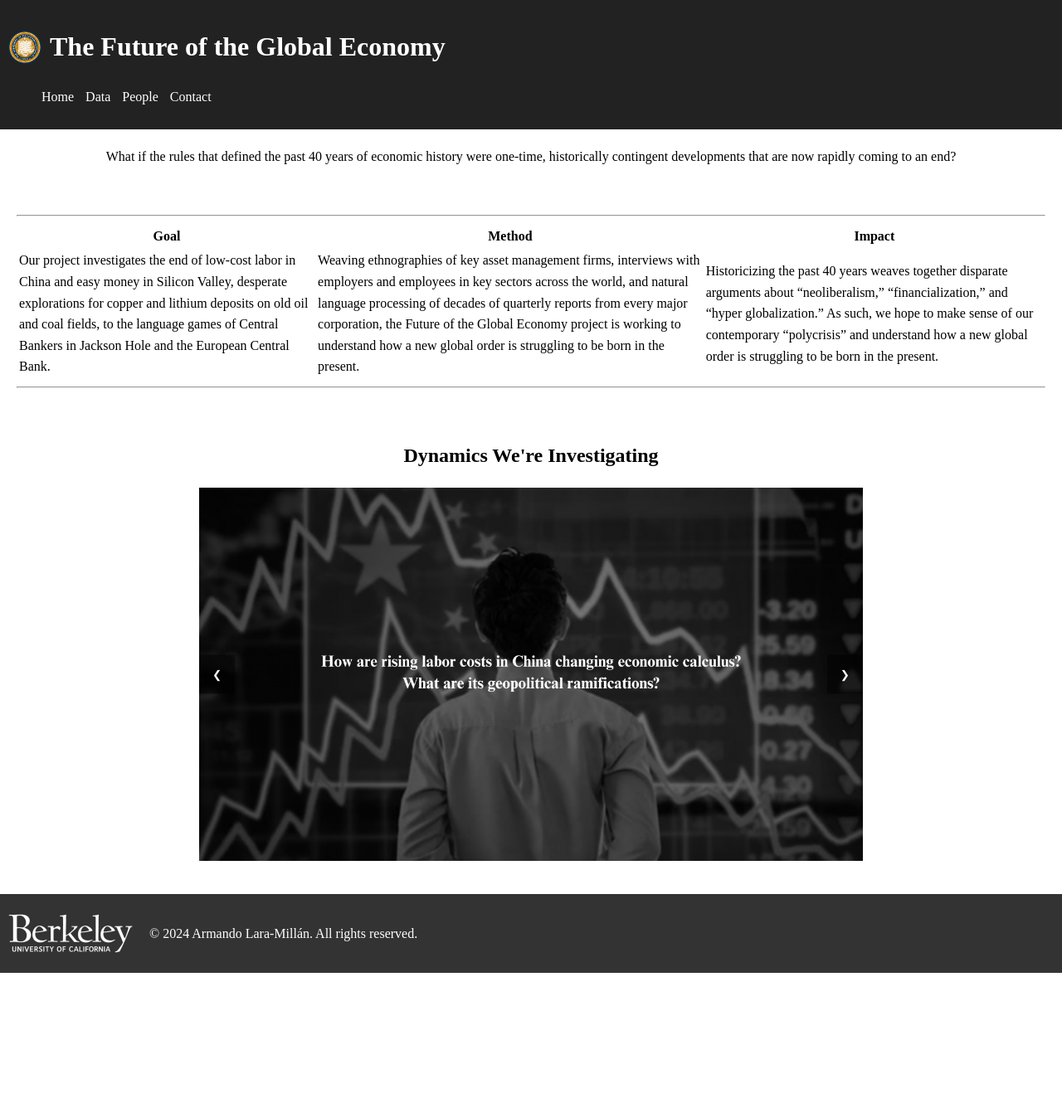
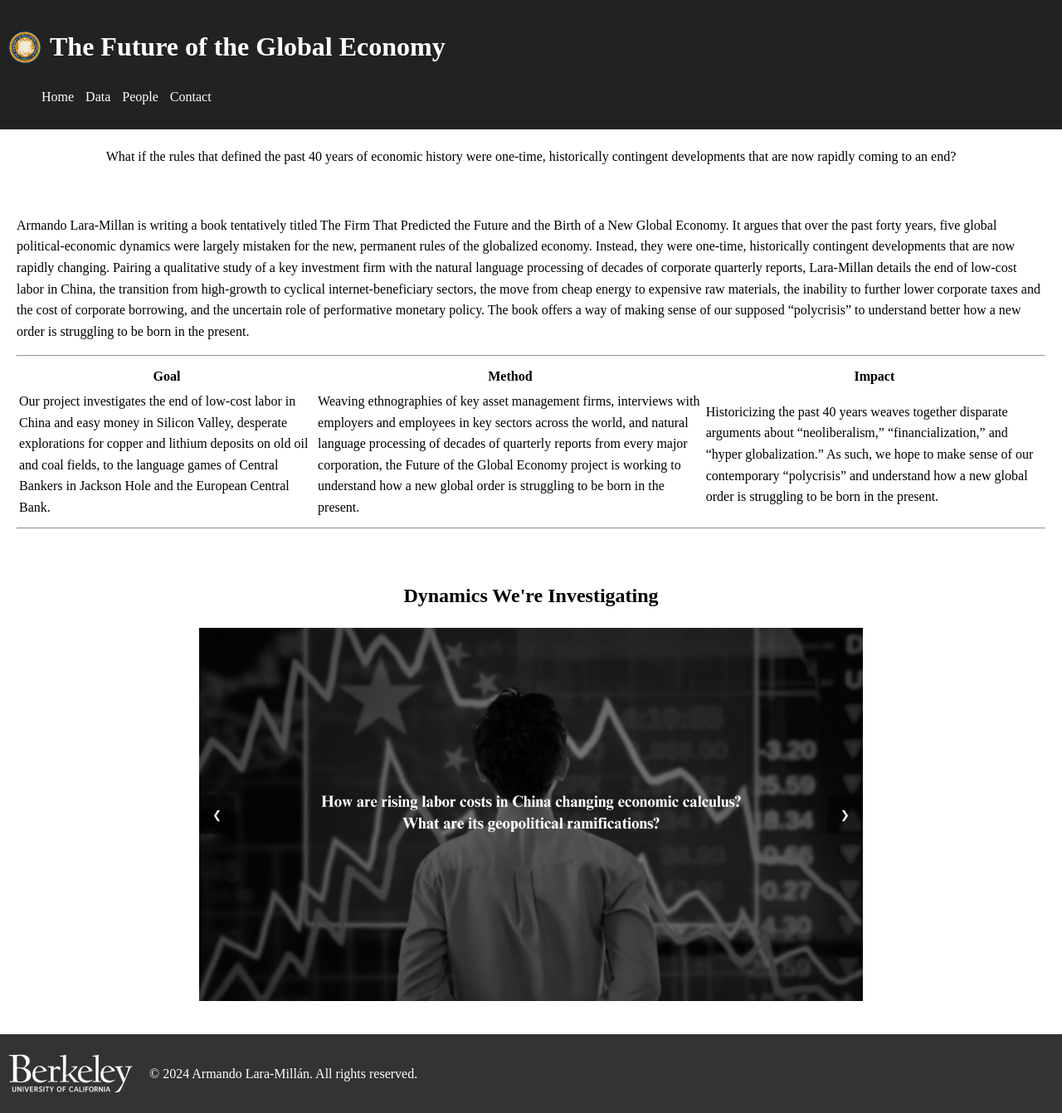
Before and after one commit to juliocedillo/neweconomy, a Jekyll site: the page built from index.md, in a window 1280 px wide. Shown: the whole page at 83% size. Built offline with Jekyll 4.4.1, drawn with Linux system fonts in a browser that asks for light colours; before the commit the page ends 1173 px from its top, so only the background shows below that.

Commit message:
Update index.md

```diff
--- a/index.md
+++ b/index.md
@@ -9,6 +9,8 @@ permalink: /
 </div>
 
 <p>&nbsp;&nbsp;&nbsp;</p>
+
+Armando Lara-Millan is writing a book tentatively titled The Firm That Predicted the Future and the Birth of a New Global Economy. It argues that over the past forty years, five global political-economic dynamics were largely mistaken for the new, permanent rules of the globalized economy. Instead, they were one-time, historically contingent developments that are now rapidly changing. Pairing a qualitative study of a key investment firm with the natural language processing of decades of corporate quarterly reports, Lara-Millan details the end of low-cost labor in China, the transition from high-growth to cyclical internet-beneficiary sectors, the move from cheap energy to expensive raw materials, the inability to further lower corporate taxes and the cost of corporate borrowing, and the uncertain role of performative monetary policy. The book offers a way of making sense of our supposed “polycrisis” to understand better how a new order is struggling to be born in the present.
 
 ---
 
```
